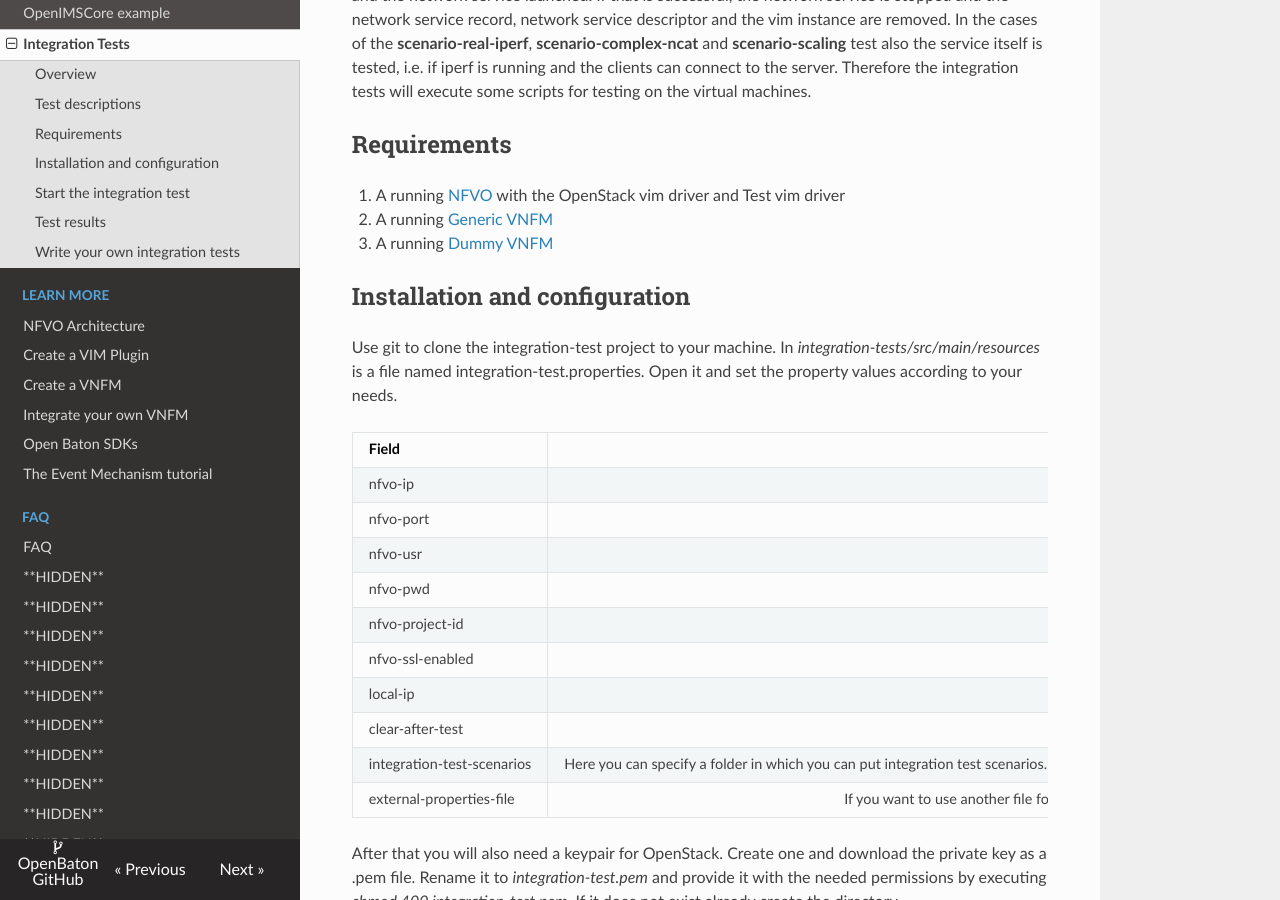
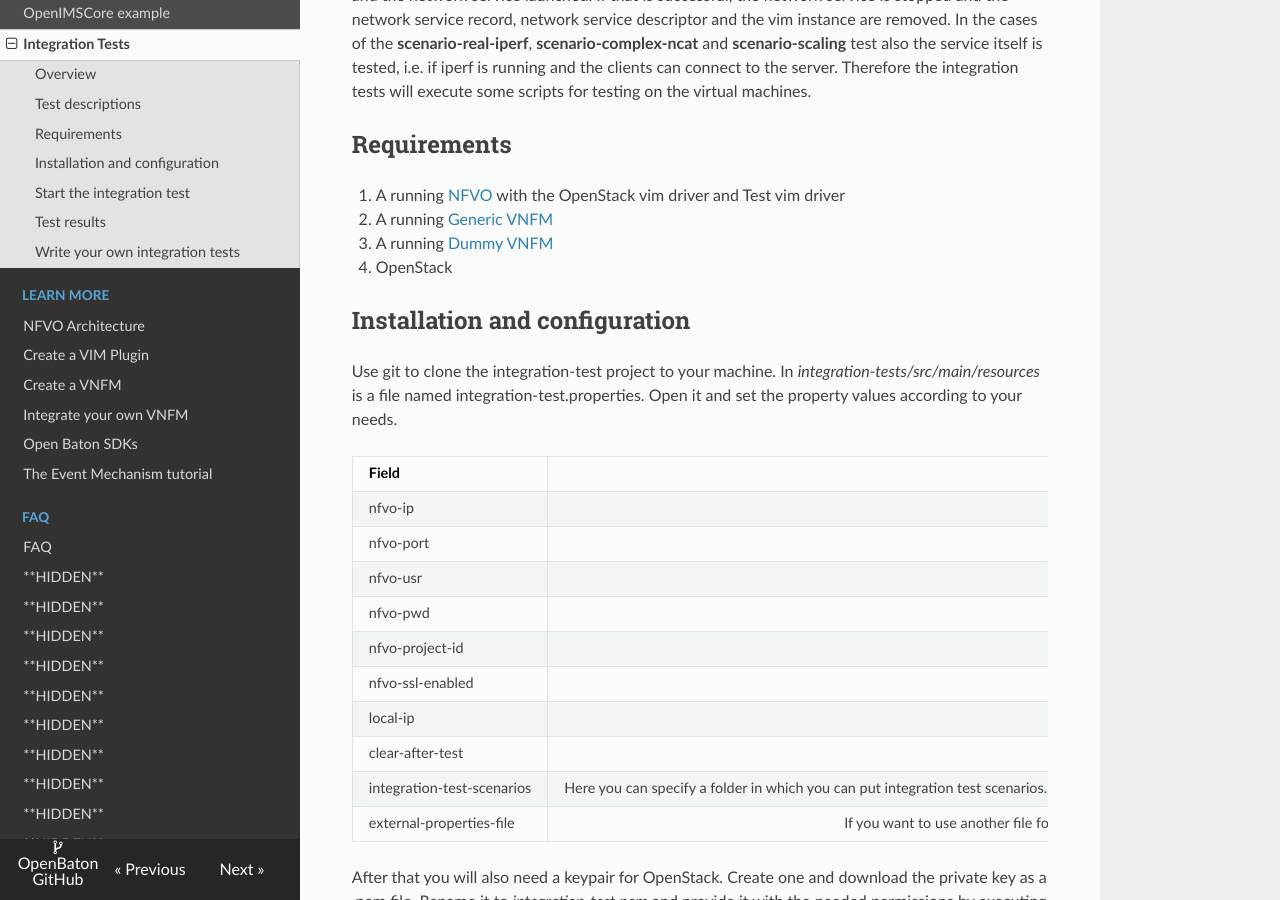
Before and after one commit to openbaton/docs, an MkDocs documentation site: the page built from docs/integration-test-use.md, in a window 1280 px wide and 900 px high, scrolled down 1979 px. Built offline with MkDocs 1.6.1, drawn with Linux system fonts in a browser that asks for light colours; nearby versions of some CDN libraries; old or Windows-style settings are respelled for this version of MkDocs.

Commit message:
Imp: Update integration-test documentation

```diff
--- a/docs/integration-test-use.md
+++ b/docs/integration-test-use.md
@@ -59,6 +59,7 @@
 1. A running [NFVO][nfvo-github] with the OpenStack vim driver and Test vim driver
 2. A running [Generic VNFM][generic-vnfm-github]
 3. A running [Dummy VNFM][dummy-vnfm-amqp-github]
+4. OpenStack
 
 ## Installation and configuration
 
```
